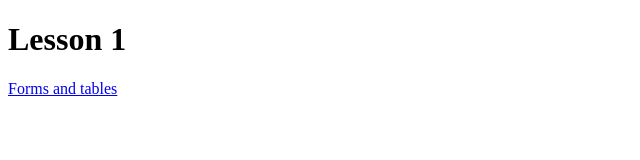
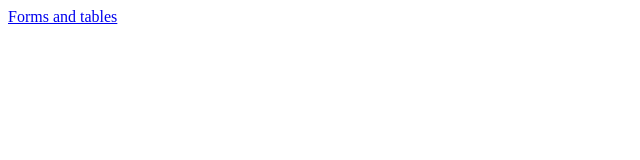
Before and after one commit to DaryaKamissarava3/if-html, a plain HTML site: page index.html in a window 1280 px wide. Shown: the whole page, without its empty margins (0-640 px from the left). Drawn offline with Linux system fonts and the light colour scheme.

Commit message:
lesson 3 is ready(add page forms and table,add picture(rename index.html->index2.html(delete h1 tag))

```diff
--- a/index.html
+++ b/index.html
@@ -5,7 +5,6 @@
     <title>Lesson 1</title>
   </head>
   <body>
-    <h1>Lesson 1</h1>
     <a href="Forms/index2.html">Forms and tables</a>
   </body>
 </html>
```
